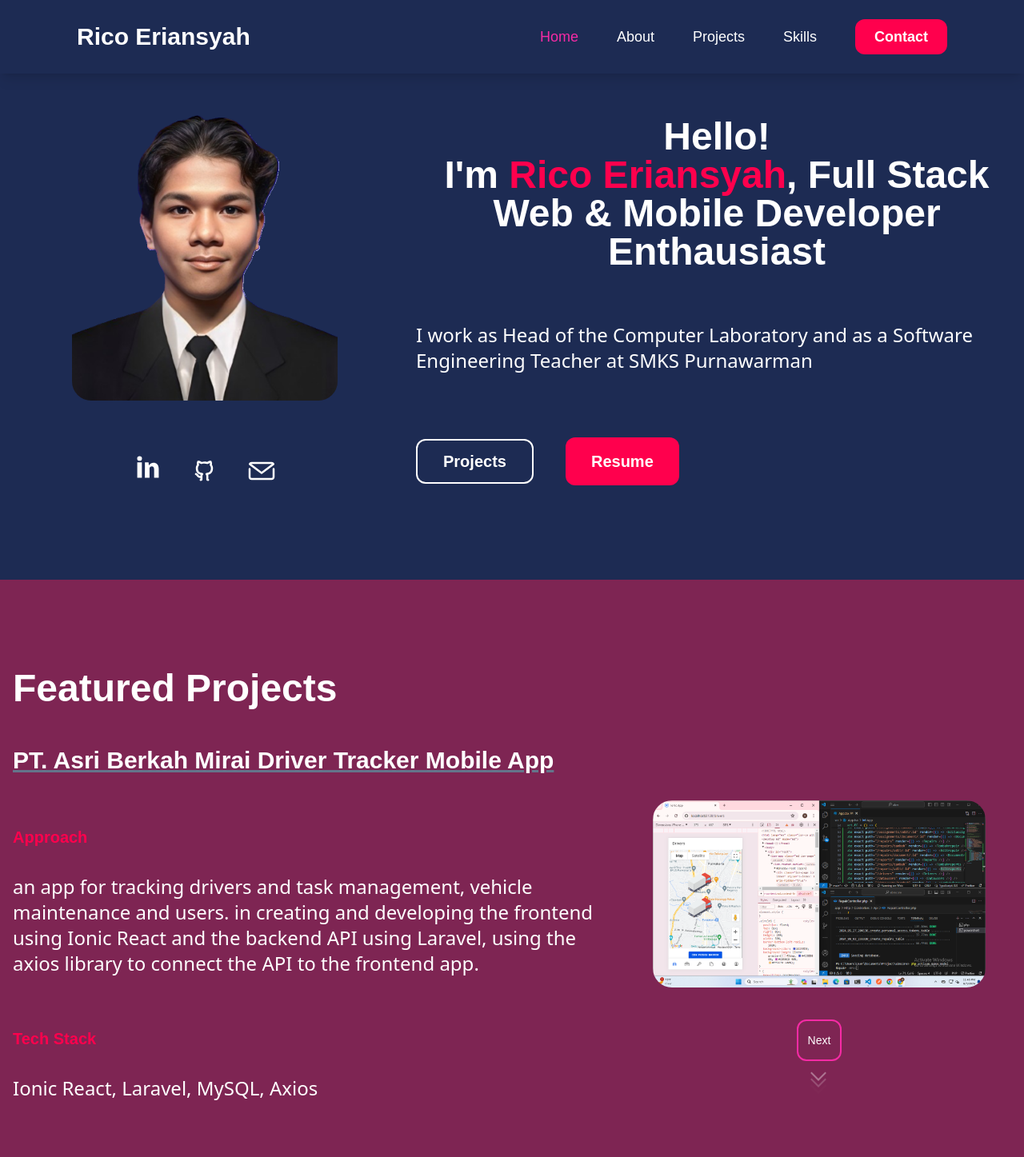
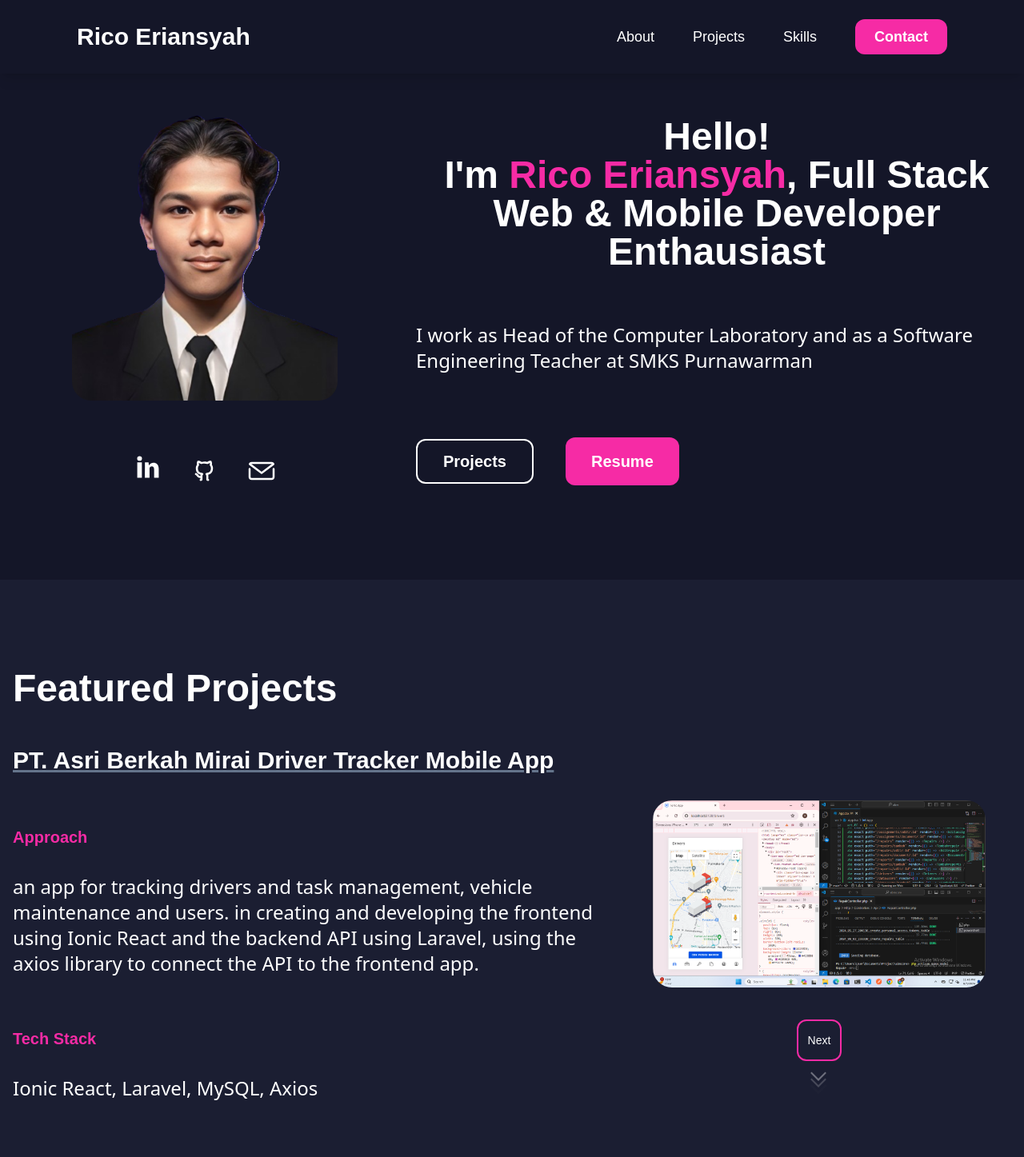
Before and after one commit to ricoerian/ricoapi, a Next.js app: page / in a window 1280 px wide. Shown: the top 1447 px of the page at 80% size. Built offline with nearby package versions, Linux system fonts and the light colour scheme.

Commit message:
color change

```diff
--- a/src/app/globals.css
+++ b/src/app/globals.css
@@ -4,20 +4,20 @@
 
 @layer components {
   .bg-primary {
-      background-color: #1D2B53;
+      background-color: #141628;
 
   }
   .bg-button {
-      background-color: #FF004D;
+      background-color: #F62BA5;
   }
   .main-font {
-      color: #FF004D;
+      color: #F62BA5;
   }
   .bg-section-two {
-      background-color: #7E2553;
+      background-color: #1B1E32;
   }
   .bg-test {
-      background: #FAEF5D;
+      background: #F62BA5;
   }
 
   html {
--- a/src/app/page.js
+++ b/src/app/page.js
@@ -16,7 +16,6 @@ export default function Home() {
                 <nav className="bg-primary shadow-lg flex justify-between items-center mx-auto px-8 md:px-14 py-6 lg:px-24 w-full">
                     <div className="text-3xl font-bold text-white">Rico Eriansyah</div>
                         <div className="hidden md:flex space-x-12 items-center text-white ">
-                            <a href="#" className="text-selected-text">Home</a>
                             <a href="#about">About</a>
                             <a href="#projects">Projects</a>
                             <a href="#skills">Skills</a>
```
